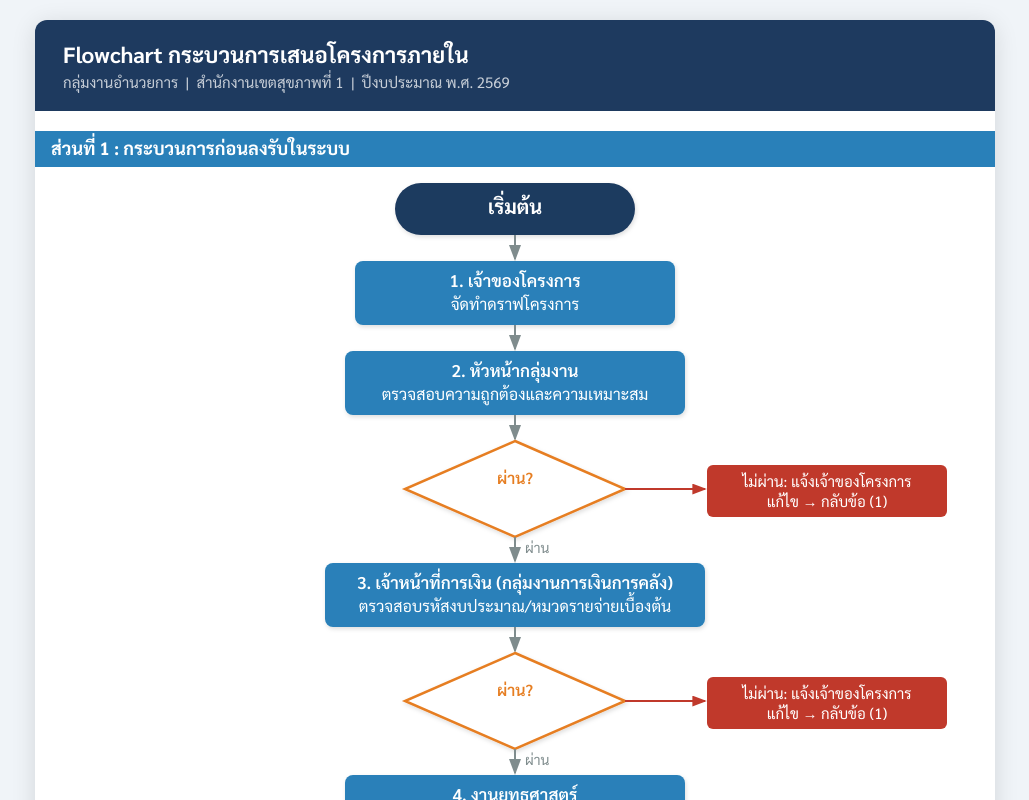
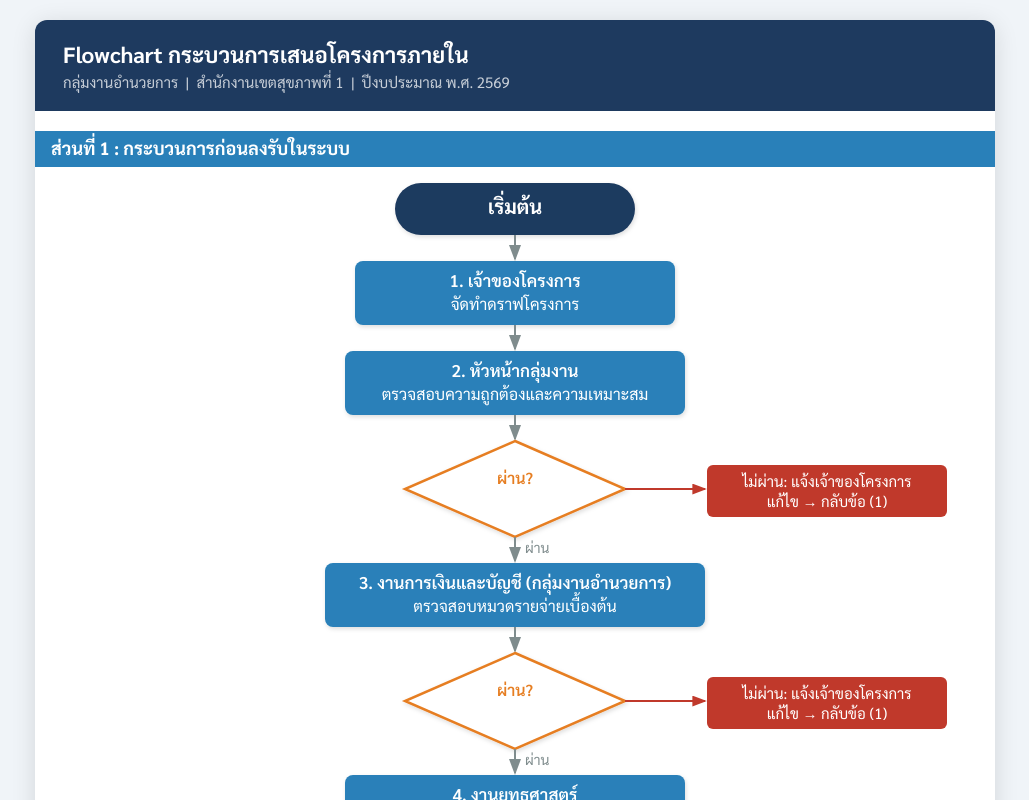
Before and after one commit to TOMSON-web/Flowchart-Proposes-a-Project, a plain HTML site: page index.html in a window 1280 px wide. Shown: the top 800 px of the page, without its empty margins (125-1154 px from the left). Drawn offline with Linux system fonts and the light colour scheme.

Commit message:
Update index.html

```diff
--- a/index.html
+++ b/index.html
@@ -105,8 +105,8 @@
 
 <!-- STEP 3 -->
 <rect x="290" y="452" width="380" height="64" rx="8" fill="#2980B9" filter="url(#sh)"/>
-<text x="480" y="478" text-anchor="middle" font-family="'TH SarabunPSK','TH Sarabun New','Sarabun',sans-serif" font-size="17" font-weight="600" fill="white">3. เจ้าหน้าที่การเงิน (กลุ่มงานการเงินการคลัง)</text>
-<text x="480" y="501" text-anchor="middle" font-family="'TH SarabunPSK','TH Sarabun New','Sarabun',sans-serif" font-size="16" fill="white">ตรวจสอบรหัสงบประมาณ/หมวดรายจ่ายเบื้องต้น</text>
+<text x="480" y="478" text-anchor="middle" font-family="'TH SarabunPSK','TH Sarabun New','Sarabun',sans-serif" font-size="17" font-weight="600" fill="white">3. งานการเงินและบัญชี (กลุ่มงานอำนวยการ)</text>
+<text x="480" y="501" text-anchor="middle" font-family="'TH SarabunPSK','TH Sarabun New','Sarabun',sans-serif" font-size="16" fill="white">ตรวจสอบหมวดรายจ่ายเบื้องต้น</text>
 
 <!-- Arrow 3 → DEC3 -->
 <line x1="480" y1="516" x2="480" y2="540" stroke="#7F8C8D" stroke-width="2" marker-end="url(#arr)"/>
```
